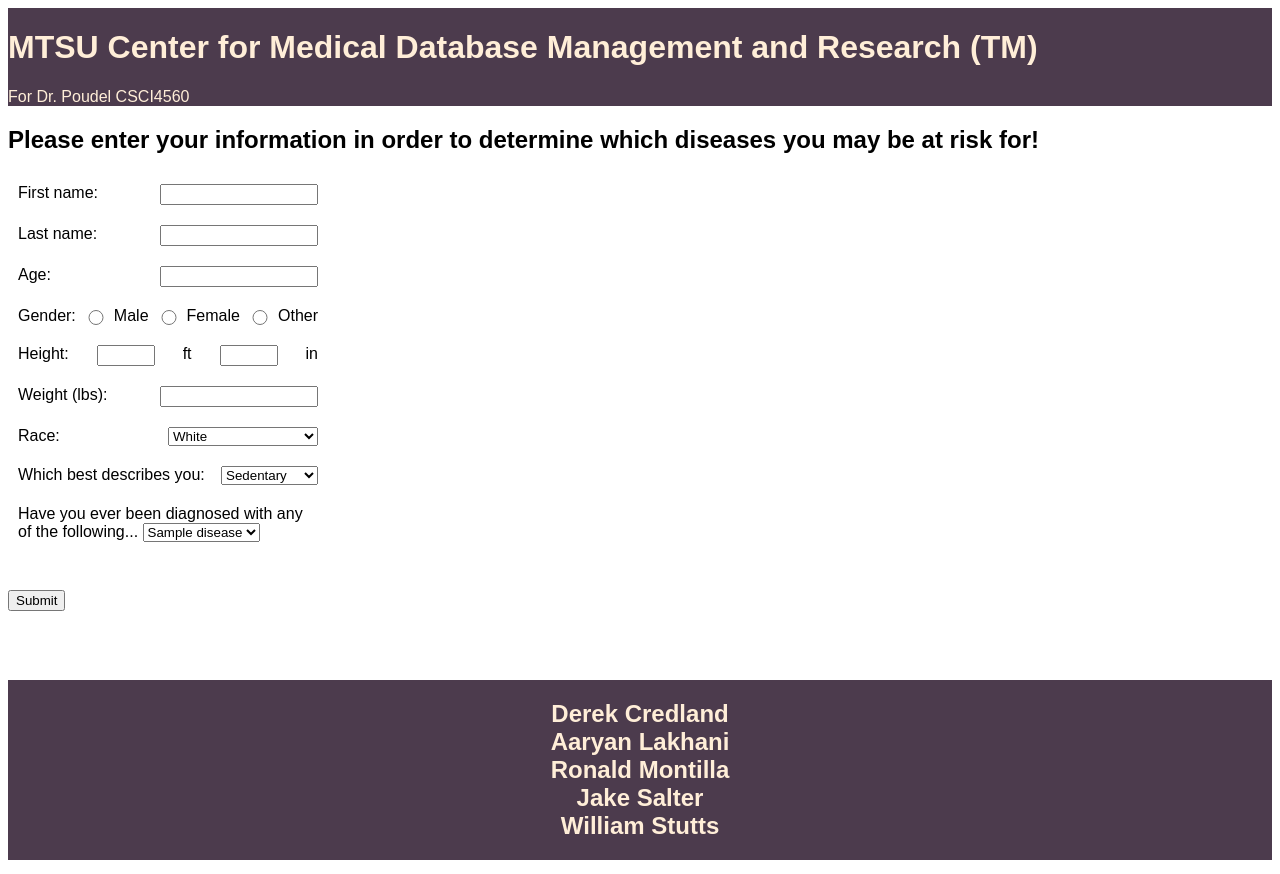
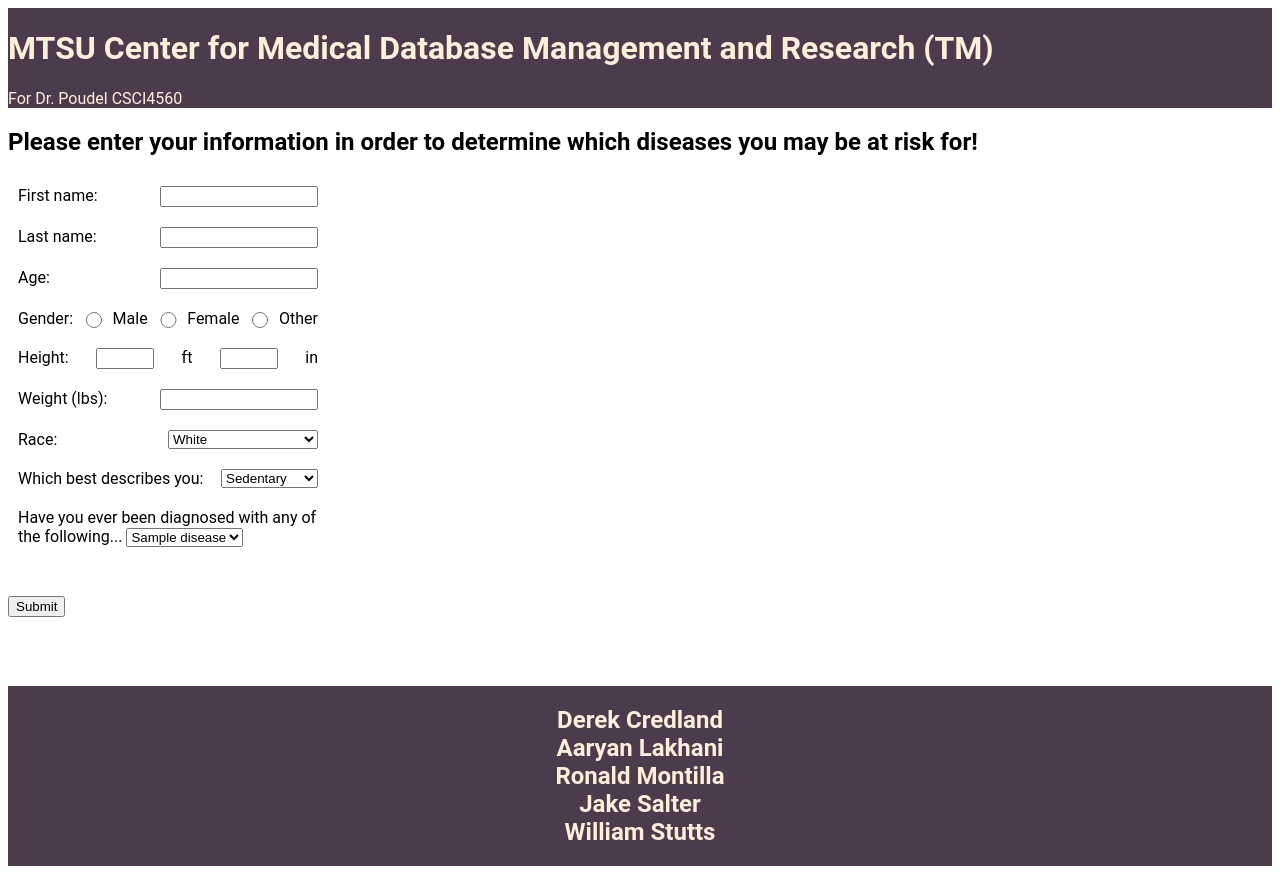
Before and after one commit to JakeSalter-Coder/Medical-Website, a Flask app: page / in a window 1280 px wide. Run offline with Flask 3, Linux system fonts and the light colour scheme; tables that the repository leaves empty hold one stand-in row (values such as "Sample post"); parts of the project's set-up code (start-up, migrations or seed data) failed here and were passed over; some libraries are stand-ins or nearby versions.

Commit message:
Chaged font

```diff
--- a/static/style.css
+++ b/static/style.css
@@ -1,5 +1,5 @@
 html {
-    font-family: fantasy;
+    font-family: roboto;
 }
 
 header {
```
